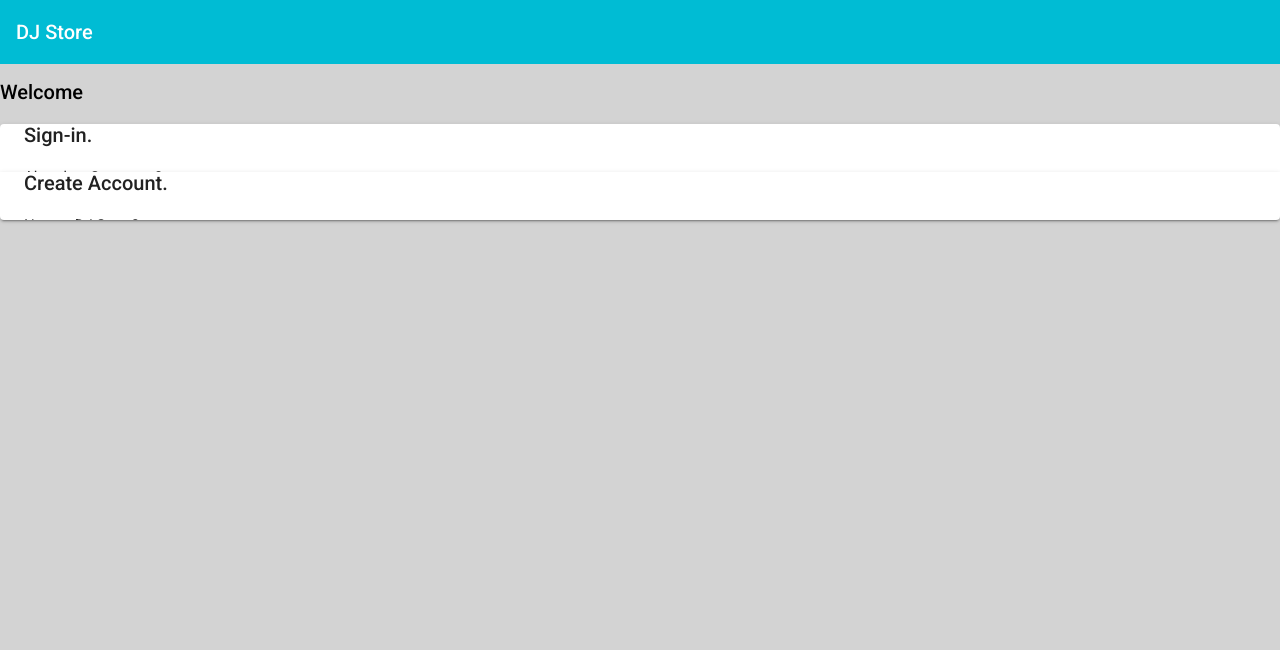
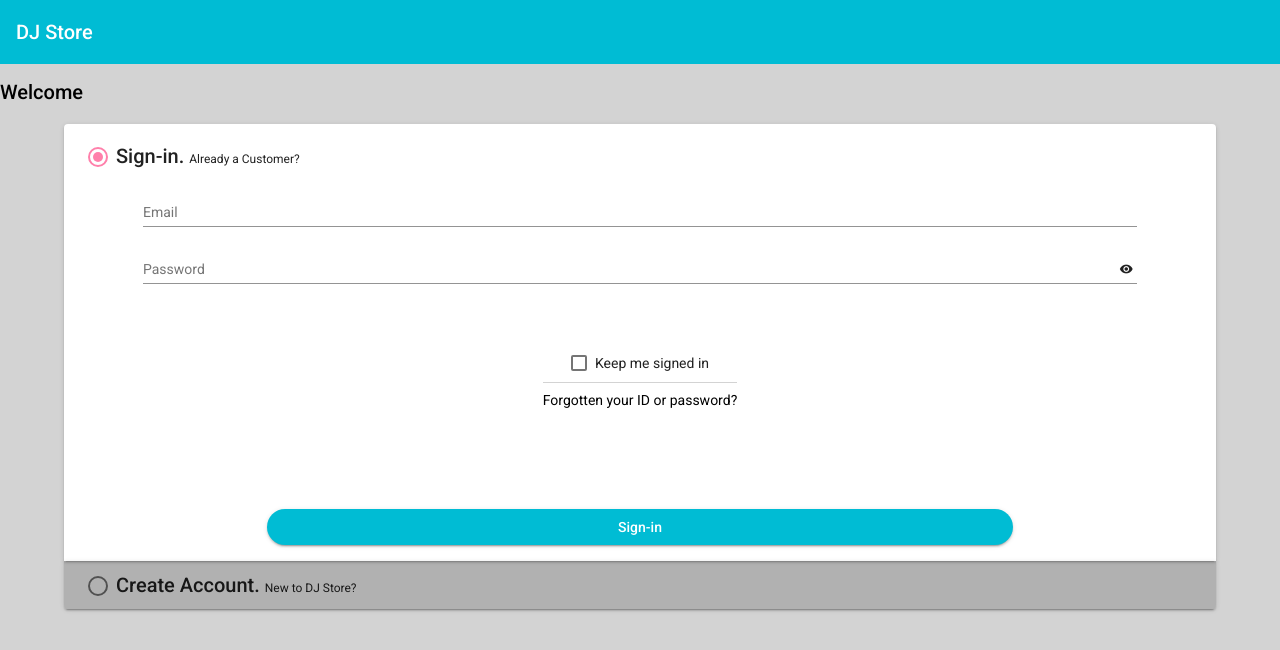
Before and after one commit to Amanda-G/ecommerceUI, an Angular app: page /login in a window 1280 px wide. Shown: the top 650 px of the page. Built offline with nearby package versions, Linux system fonts and the light colour scheme.

Commit message:
vlidate, require form fields

```diff
--- a/src/app/commonComponents/login-and-registration/login-and-registration/login-and-registration.component.html
+++ b/src/app/commonComponents/login-and-registration/login-and-registration/login-and-registration.component.html
@@ -1,5 +1,7 @@
+<mat-radio-group [value]="radioButtonValue">
     <mat-accordion>
-    <mat-expansion-panel hideToggle>
+        <mat-expansion-panel (afterExpand)="radioButtonValue = 'sign in'" [expanded]="true" [ngClass]="{'background-color-grey': radioButtonValue !== 'sign in'}" hideToggle
+                             id="loginPanel">
             <mat-expansion-panel-header>
             <span class="flex-space-between">
                 <mat-radio-button value="sign in"></mat-radio-button>
@@ -7,13 +9,14 @@
                 <p class="already-customer">Already a Customer?</p>
             </span>
             </mat-expansion-panel-header>
-        <app-login></app-login>
+            <app-login id="loginComponent"></app-login>
         </mat-expansion-panel>
 
-    <mat-expansion-panel hideToggle>
+        <mat-expansion-panel (afterExpand)="radioButtonValue = 'registration'" [ngClass]="{'background-color-grey': radioButtonValue !== 'registration'}" hideToggle
+                             id="registrationPanel">
             <mat-expansion-panel-header>
             <span class="flex-space-between">
-                <mat-radio-button value="sign in"></mat-radio-button>
+                <mat-radio-button value="registration"></mat-radio-button>
                 <h2>Create Account.</h2>
                 <p class="already-customer">New to DJ Store?</p>
             </span>
@@ -21,3 +24,4 @@
             <app-registration></app-registration>
         </mat-expansion-panel>
     </mat-accordion>
+</mat-radio-group>
--- a/src/app/commonComponents/login-and-registration/login-and-registration/login-and-registration.component.scss
+++ b/src/app/commonComponents/login-and-registration/login-and-registration/login-and-registration.component.scss
@@ -0,0 +1,33 @@
+mat-expansion-panel {
+  width: 90%;
+  margin: 0 auto;
+}
+
+#registrationPanel {
+  border-radius: 0 0 4px 4px;
+}
+
+#loginPanel {
+  border-radius: 4px 4px 0 0;
+}
+
+.already-customer {
+  padding-top: 5px;
+  padding-left: 5px;
+  font-size: .75rem;
+}
+
+h2, p {
+  margin: 0;
+  padding: 0;
+}
+
+.flex-space-between {
+  display: flex;
+  justify-content: space-between;
+  align-items: center;
+}
+
+.background-color-grey{
+background-color: rgba(128, 128, 128, 0.4);
+}
--- a/src/app/commonComponents/login-and-registration/login-and-registration/login-and-registration.component.ts
+++ b/src/app/commonComponents/login-and-registration/login-and-registration/login-and-registration.component.ts
@@ -1,15 +1,17 @@
 import {Component, OnInit} from '@angular/core';
 
 @Component({
-  selector: 'app-login-and-registration',
-  templateUrl: './login-and-registration.component.html',
-  styleUrls: ['./login-and-registration.component.scss']
+    selector: 'app-login-and-registration',
+    templateUrl: './login-and-registration.component.html',
+    styleUrls: ['./login-and-registration.component.scss']
 })
 export class LoginAndRegistrationComponent implements OnInit {
+    radioButtonValue: 'registration' | 'sign in' = 'sign in';
 
-  constructor() { }
+    constructor() {
+    }
 
-  ngOnInit(): void {
-  }
+    ngOnInit(): void {
+    }
 
 }
```
Lines whose indentation alone changed are shown as unchanged.
